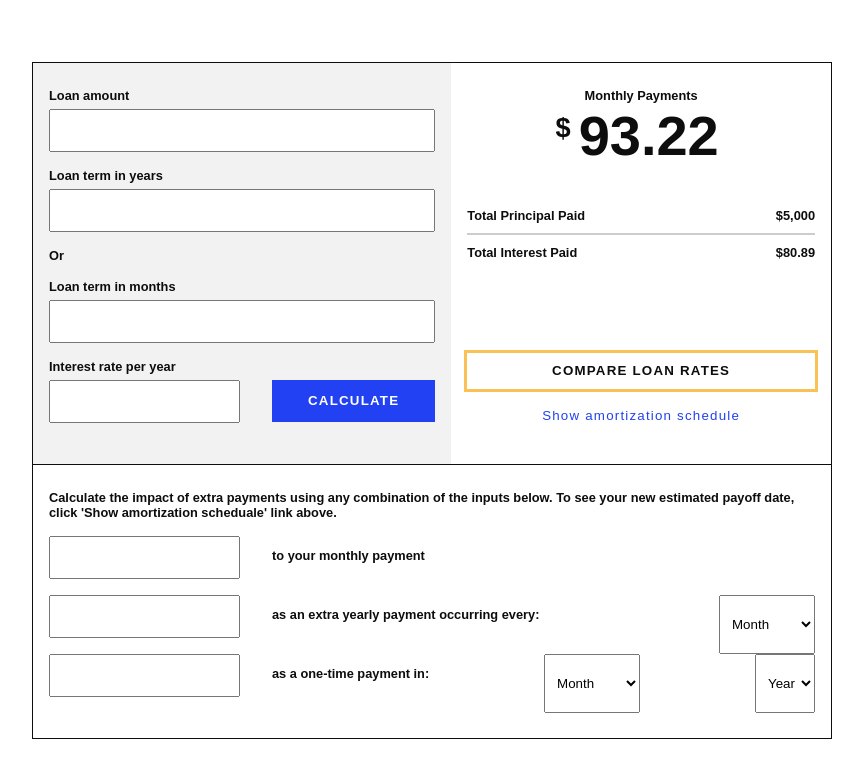
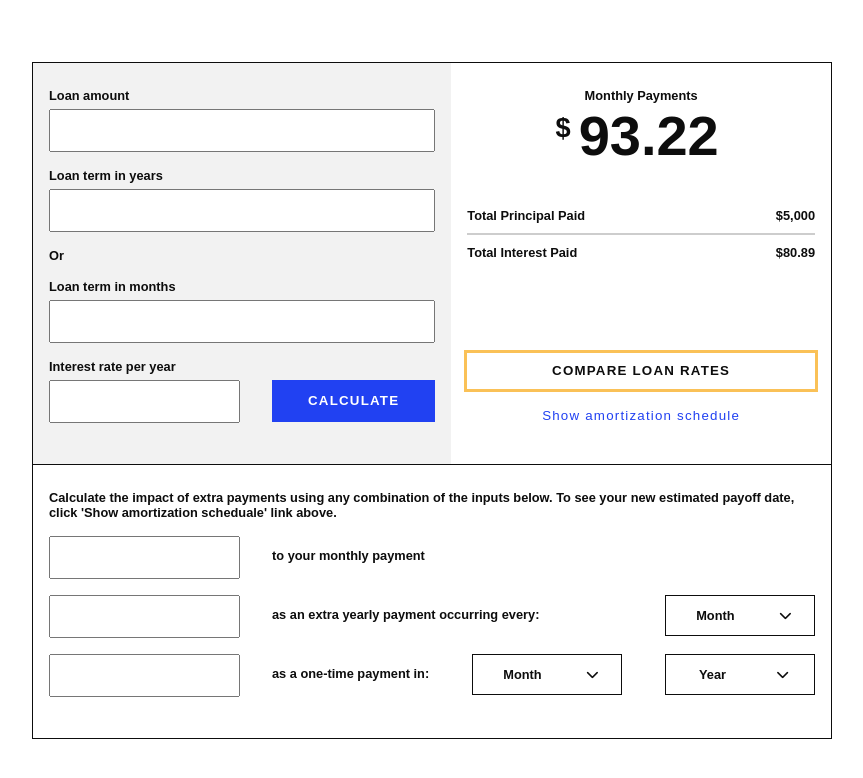
Before and after one commit to j-phillips-hub/debt-free-calculator, a React (Create React App) app: page / in a window 1280 px wide. Shown: the top 778 px of the page, without its empty margins (208-1071 px from the left). Built offline with nearby package versions, Linux system fonts and the light colour scheme.

Commit message:
Add styles to custom select form

```diff
--- a/public/index.html
+++ b/public/index.html
@@ -9,6 +9,7 @@
   <link rel="preconnect" href="https://fonts.googleapis.com">
   <link rel="preconnect" href="https://fonts.gstatic.com" crossorigin>
   <link href="https://fonts.googleapis.com/css2?family=Montserrat:wght@500;600;700&display=swap" rel="stylesheet">
+  <script src="https://kit.fontawesome.com/0ecb9681af.js" crossorigin="anonymous"></script>
   <title>React App</title>
 </head>
 
--- a/src/components/ExtraPayments.jsx
+++ b/src/components/ExtraPayments.jsx
@@ -37,21 +37,18 @@ class ExtraPayments extends React.Component {
             </label>
             <input className="form__input" type="text" />
           </form>
-          <select name="" id="">
-            <option value="">Month</option>
-            <option value="">January</option>
-            <option value="">Febuary</option>
-            <option value="">March</option>
-            <option value="">April</option>
-            <option value="">May</option>
-            <option value="">June</option>
-            <option value="">July</option>
-            <option value="">August</option>
-            <option value="">September</option>
-            <option value="">October</option>
-            <option value="">November</option>
-            <option value="">December</option>
-          </select>
+
+          <div className="selectContainer">
+            <div className="select">
+              <div>
+                <span id="selectText">Month</span>
+              </div>
+
+              <div>
+                <i id="selectArrow" class="selectArrow fas fa-chevron-down"></i>
+              </div>
+            </div>
+          </div>
         </div>
 
         <div className="flex extraPaymentsFlex">
@@ -64,37 +61,30 @@ class ExtraPayments extends React.Component {
             </label>
             <input className="form__input" type="text" />
           </form>
-          <select name="" id="">
-            <option value="" selected>
-              Month
-            </option>
-            <option value="">Month</option>
-            <option value="">January</option>
-            <option value="">Febuary</option>
-            <option value="">March</option>
-            <option value="">April</option>
-            <option value="">May</option>
-            <option value="">June</option>
-            <option value="">July</option>
-            <option value="">August</option>
-            <option value="">September</option>
-            <option value="">October</option>
-            <option value="">November</option>
-            <option value="">December</option>
-          </select>
 
-          <select name="" id="">
-            <option value="">Year</option>
-            <option value="">2022</option>
-            <option value="">2023</option>
-            <option value="">2024</option>
-            <option value="">2025</option>
-            <option value="">2026</option>
-            <option value="">2027</option>
-            <option value="">2028</option>
-            <option value="">2029</option>
-            <option value="">2030</option>
-          </select>
+          <div className="selectContainer">
+            <div className="select">
+              <div>
+                <span id="selectText">Month</span>
+              </div>
+
+              <div>
+                <i id="selectArrow" class="selectArrow fas fa-chevron-down"></i>
+              </div>
+            </div>
+          </div>
+
+          <div className="selectContainer">
+            <div className="select">
+              <div>
+                <span id="selectText">Year</span>
+              </div>
+
+              <div>
+                <i id="selectArrow" class="selectArrow fas fa-chevron-down"></i>
+              </div>
+            </div>
+          </div>
         </div>
       </section>
     );
--- a/src/styles/App.css
+++ b/src/styles/App.css
@@ -44,10 +44,6 @@ hr {
   opacity: 0.2;
 }
 
-select {
-  padding: 0.75rem 0 0.75rem 0.5rem;
-}
-
 .app {
   color: var(--clr-text);
   display: grid;
--- a/src/styles/Form.css
+++ b/src/styles/Form.css
@@ -20,3 +20,14 @@
   justify-content: space-between;
   gap: 2rem;
 }
+
+.select {
+  margin-bottom: 0.5rem;
+  padding: 0.75rem 0 0.75rem 0.5rem;
+  display: flex;
+  align-items: center;
+  justify-content: space-around;
+  width: 9.375rem;
+  cursor: pointer;
+  border: 1px solid var(--clr-text);
+}
```
